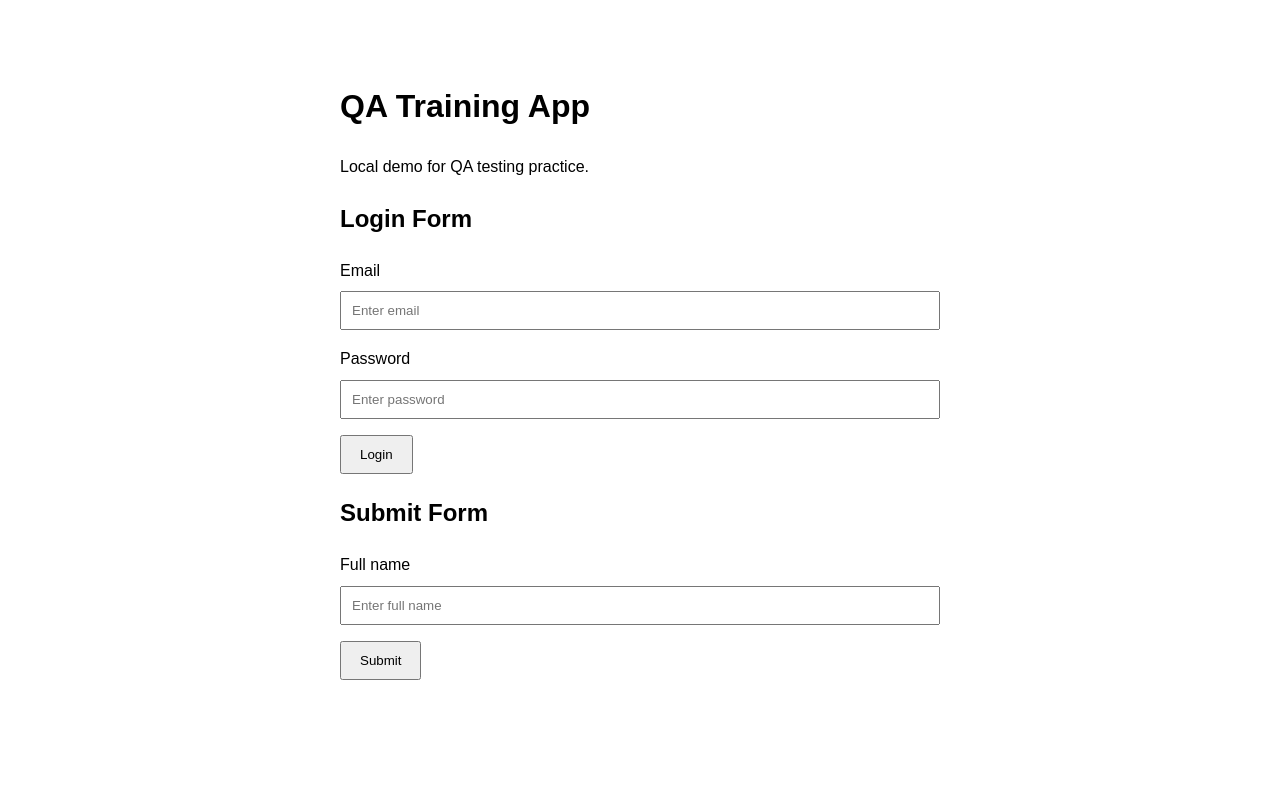
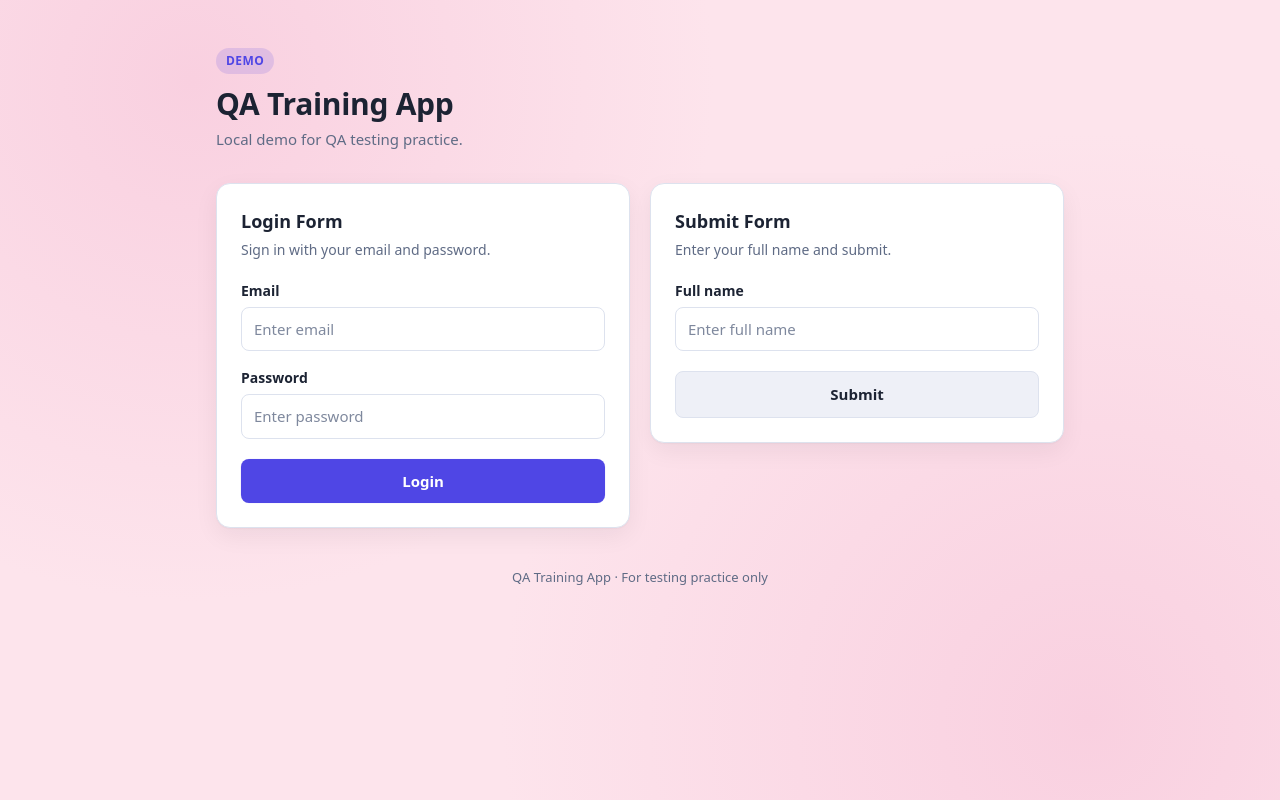
Before and after one commit to xuanta-agilityio/qa-training-app, a plain HTML site: page index.html in a window 1280 px wide. Drawn offline with Linux system fonts and the light colour scheme.

Commit message:
update UI

```diff
--- a/index.html
+++ b/index.html
@@ -5,36 +5,275 @@
   <meta name="viewport" content="width=device-width, initial-scale=1.0">
   <title>QA Training App</title>
   <style>
+    :root {
+      --bg: #fde4ec;
+      --bg-accent: #f9d0e0;
+      --card: #ffffff;
+      --text: #1c2333;
+      --muted: #5f6b85;
+      --border: #dde2ee;
+      --primary: #4f46e5;
+      --primary-hover: #4338ca;
+      --primary-soft: rgba(79, 70, 229, 0.15);
+      --secondary: #eef0f7;
+      --secondary-hover: #e2e6f2;
+      --shadow: 0 1px 2px rgba(16, 24, 40, 0.04), 0 8px 24px rgba(16, 24, 40, 0.06);
+    }
+
+    @media (prefers-color-scheme: dark) {
+      :root {
+        --bg: #2a1820;
+        --bg-accent: #3a2030;
+        --card: #1f1a26;
+        --text: #e6e9f2;
+        --muted: #98a2bb;
+        --border: #2a3147;
+        --primary: #6d66f0;
+        --primary-hover: #847ef5;
+        --primary-soft: rgba(109, 102, 240, 0.25);
+        --secondary: #232a3e;
+        --secondary-hover: #2c344c;
+        --shadow: 0 8px 24px rgba(0, 0, 0, 0.35);
+      }
+    }
+
+    * {
+      box-sizing: border-box;
+    }
+
     body {
-      font-family: Arial, sans-serif;
-      max-width: 600px;
-      margin: 40px auto;
-      padding: 20px;
-      line-height: 1.6;
+      margin: 0;
+      min-height: 100vh;
+      font-family: system-ui, -apple-system, "Segoe UI", Roboto, Arial, sans-serif;
+      font-size: 15px;
+      line-height: 1.5;
+      color: var(--text);
+      background-color: var(--bg);
+      background-image:
+        radial-gradient(circle at 15% 10%, var(--bg-accent) 0, transparent 40%),
+        radial-gradient(circle at 85% 90%, var(--bg-accent) 0, transparent 45%);
+      background-attachment: fixed;
     }
+
+    .container {
+      max-width: 880px;
+      margin: 0 auto;
+      padding: 48px 16px;
+    }
+
+    header {
+      margin-bottom: 32px;
+    }
+
+    .badge {
+      display: inline-block;
+      padding: 4px 10px;
+      margin-bottom: 12px;
+      font-size: 12px;
+      font-weight: 600;
+      letter-spacing: 0.04em;
+      text-transform: uppercase;
+      color: var(--primary);
+      background: var(--primary-soft);
+      border-radius: 999px;
+    }
+
+    h1 {
+      margin: 0 0 6px;
+      font-size: 30px;
+      line-height: 1.2;
+      letter-spacing: -0.01em;
+    }
+
+    header p {
+      margin: 0;
+      color: var(--muted);
+    }
+
+    .grid {
+      display: grid;
+      grid-template-columns: repeat(auto-fit, minmax(300px, 1fr));
+      gap: 20px;
+      align-items: start;
+    }
+
+    .card {
+      padding: 24px;
+      background: var(--card);
+      border: 1px solid var(--border);
+      border-radius: 14px;
+      box-shadow: var(--shadow);
+    }
+
+    h2 {
+      margin: 0 0 4px;
+      font-size: 18px;
+    }
+
+    .card-desc {
+      margin: 0 0 20px;
+      font-size: 14px;
+      color: var(--muted);
+    }
+
+    label {
+      display: block;
+      margin-bottom: 6px;
+      font-size: 14px;
+      font-weight: 600;
+    }
+
     input {
       display: block;
       width: 100%;
-      padding: 10px;
-      margin: 8px 0 16px;
-      box-sizing: border-box;
+      padding: 10px 12px;
+      margin: 0 0 16px;
+      font: inherit;
+      color: var(--text);
+      background: var(--card);
+      border: 1px solid var(--border);
+      border-radius: 8px;
+      transition: border-color 0.15s, box-shadow 0.15s;
     }
+
+    input::placeholder {
+      color: var(--muted);
+      opacity: 0.8;
+    }
+
+    input:focus {
+      outline: none;
+      border-color: var(--primary);
+      box-shadow: 0 0 0 3px var(--primary-soft);
+    }
+
     button {
-      padding: 10px 18px;
-      margin-right: 8px;
+      position: relative;
+      overflow: hidden;
+      width: 100%;
+      padding: 11px 18px;
+      margin-top: 4px;
+      font: inherit;
+      font-weight: 600;
+      border: none;
+      border-radius: 8px;
       cursor: pointer;
+      transition: background-color 0.2s, transform 0.2s ease, box-shadow 0.2s ease;
     }
+
+    /* Shine sweep on hover */
+    button::after {
+      content: "";
+      position: absolute;
+      top: 0;
+      left: -75%;
+      width: 50%;
+      height: 100%;
+      background: linear-gradient(120deg, transparent, rgba(255, 255, 255, 0.45), transparent);
+      transform: skewX(-20deg);
+      pointer-events: none;
+    }
+
+    button:hover {
+      transform: translateY(-2px);
+      box-shadow: 0 8px 18px var(--primary-soft);
+    }
+
+    button:hover::after {
+      animation: shine 0.75s ease;
+    }
+
+    button:active {
+      transform: translateY(0) scale(0.97);
+      box-shadow: none;
+      transition-duration: 0.08s;
+    }
+
+    @keyframes shine {
+      to { left: 125%; }
+    }
+
+    /* Gentle glow on the primary button to draw attention */
+    .btn-primary {
+      animation: pulse 2.4s ease-in-out infinite;
+    }
+
+    .btn-primary:hover {
+      animation: none;
+    }
+
+    @keyframes pulse {
+      0%, 100% { box-shadow: 0 0 0 0 var(--primary-soft); }
+      50% { box-shadow: 0 0 0 6px var(--primary-soft); }
+    }
+
+    @media (prefers-reduced-motion: reduce) {
+      button,
+      .btn-primary,
+      button:hover::after {
+        animation: none;
+        transition: none;
+      }
+    }
+
+    button:focus-visible {
+      outline: none;
+      box-shadow: 0 0 0 3px var(--primary-soft);
+    }
+
+    .btn-primary {
+      color: #fff;
+      background: var(--primary);
+    }
+
+    .btn-primary:hover {
+      background: var(--primary-hover);
+    }
+
+    .btn-secondary {
+      color: var(--text);
+      background: var(--secondary);
+      border: 1px solid var(--border);
+    }
+
+    .btn-secondary:hover {
+      background: var(--secondary-hover);
+    }
+
     #message {
-      margin-top: 16px;
-      font-weight: bold;
+      margin: 24px 0 0;
+      font-weight: 600;
+    }
+
+    #message:not(:empty) {
+      padding: 12px 16px;
+      background: var(--card);
+      border: 1px solid var(--border);
+      border-left: 4px solid var(--primary);
+      border-radius: 8px;
+      box-shadow: var(--shadow);
+    }
+
+    footer {
+      margin-top: 40px;
+      font-size: 13px;
+      color: var(--muted);
+      text-align: center;
     }
   </style>
 </head>
 <body>
+  <div class="container">
+    <header>
+      <span class="badge">Demo</span>
       <h1>QA Training App</h1>
       <p>Local demo for QA testing practice.</p>
+    </header>
 
+    <main class="grid">
+      <section class="card">
         <h2>Login Form</h2>
+        <p class="card-desc">Sign in with your email and password.</p>
         <form id="loginForm">
           <label for="email">Email</label>
           <input id="email" type="email" placeholder="Enter email">
@@ -42,18 +281,26 @@
           <label for="password">Password</label>
           <input id="password" type="password" placeholder="Enter password">
 
-    <button type="submit">Login</button>
+          <button class="btn-primary" type="submit">Login</button>
         </form>
+      </section>
 
+      <section class="card">
         <h2>Submit Form</h2>
+        <p class="card-desc">Enter your full name and submit.</p>
         <form id="submitForm">
           <label for="fullName">Full name</label>
           <input id="fullName" type="text" placeholder="Enter full name">
 
-    <button id="submitButton" type="button">Submit</button>
+          <button class="btn-secondary" id="submitButton" type="button">Submit</button>
         </form>
+      </section>
+    </main>
 
     <p id="message" role="status" aria-live="polite"></p>
+
+    <footer>QA Training App &middot; For testing practice only</footer>
+  </div>
 
   <script>
     const message = document.getElementById("message");
```
Lines whose indentation alone changed are shown as unchanged.
